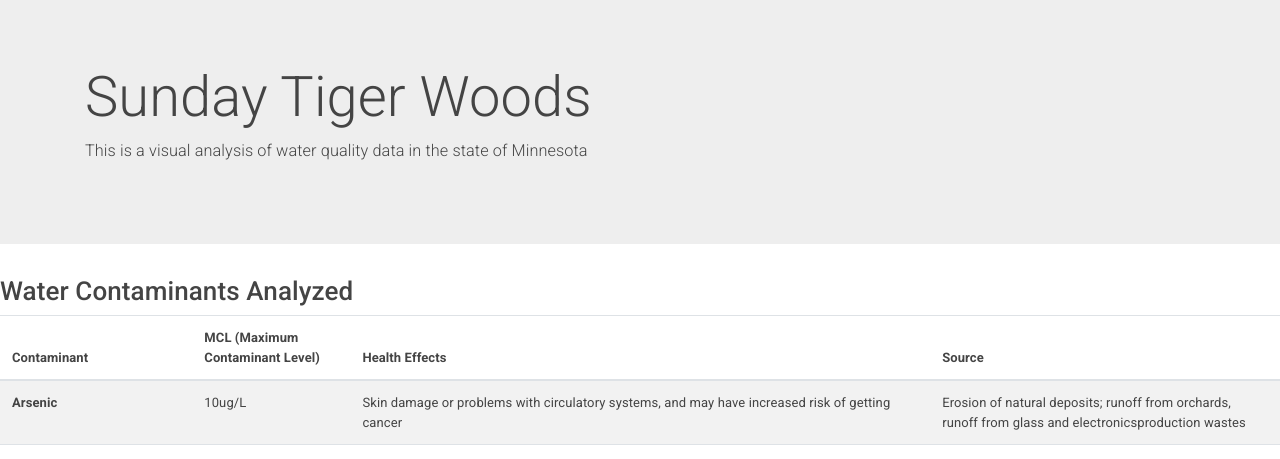
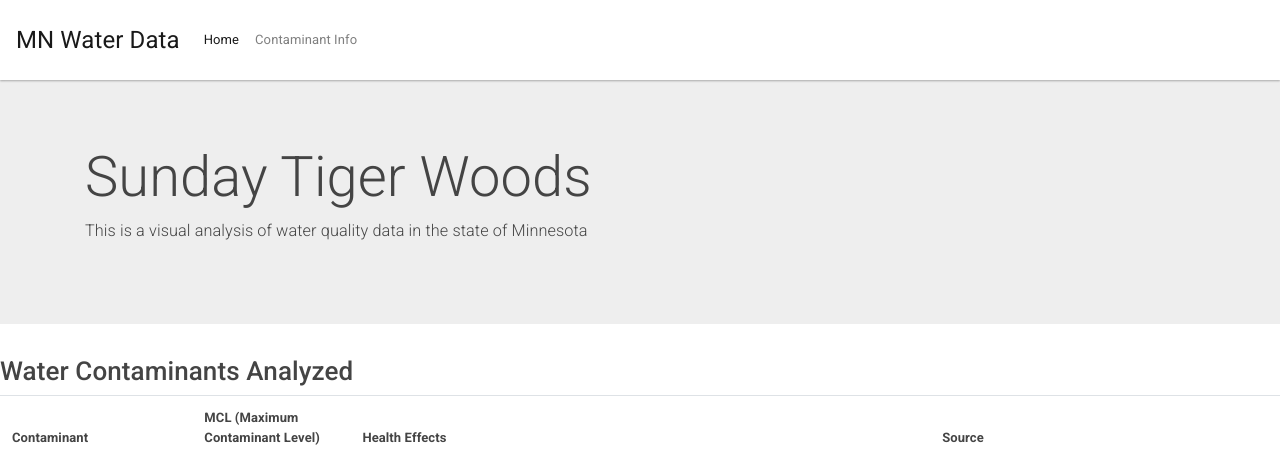
Before and after one commit to abilski2013/SundayTigerWoods, a Flask app: template templates/table.html in a window 1280 px wide. Shown: the top 459 px of the page. Run offline with Flask 2, Linux system fonts and the light colour scheme; the template is opened without the code that fills it, so the values that code supplies are empty; some libraries are stand-ins or nearby versions.

Commit message:
added navbar

```diff
--- a/templates/index.html
+++ b/templates/index.html
@@ -41,7 +41,7 @@
             <a class="nav-link" href="#">Home <span class="sr-only">(current)</span></a>
           </li>
           <li class="nav-item">
-            <a class="nav-link" href="../templates/table.html">Contaminant Info</a>
+            <a class="nav-link" href="table.html">Contaminant Info</a>
           </li>
         </ul>
       </div>
--- a/templates/table.html
+++ b/templates/table.html
@@ -12,6 +12,26 @@
 
   </head>
   <body>
+    <div class = "row">
+      <div class="col-md-12">
+    <nav class="navbar navbar-expand-lg navbar-light bg-light">
+      <a class="navbar-brand" href="#">MN Water Data</a>
+      <button class="navbar-toggler" type="button" data-toggle="collapse" data-target="#navbarNav" aria-controls="navbarNav" aria-expanded="false" aria-label="Toggle navigation">
+        <span class="navbar-toggler-icon"></span>
+      </button>
+      <div class="collapse navbar-collapse" id="navbarNav">
+        <ul class="navbar-nav">
+          <li class="nav-item active">
+            <a class="nav-link" href="index.html">Home <span class="sr-only">(current)</span></a>
+          </li>
+          <li class="nav-item">
+            <a class="nav-link" href="table.html">Contaminant Info</a>
+          </li>
+        </ul>
+      </div>
+      </nav>
+    </div>
+    </div>
     <div class="jumbotron jumbotron-fluid">
       <div class="container">
         <h1 class="display-4">Sunday Tiger Woods</h1>
```
